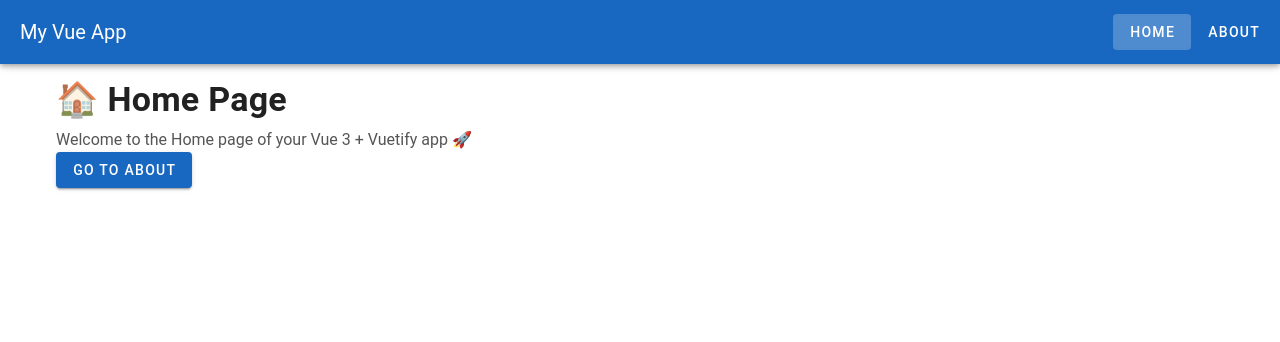
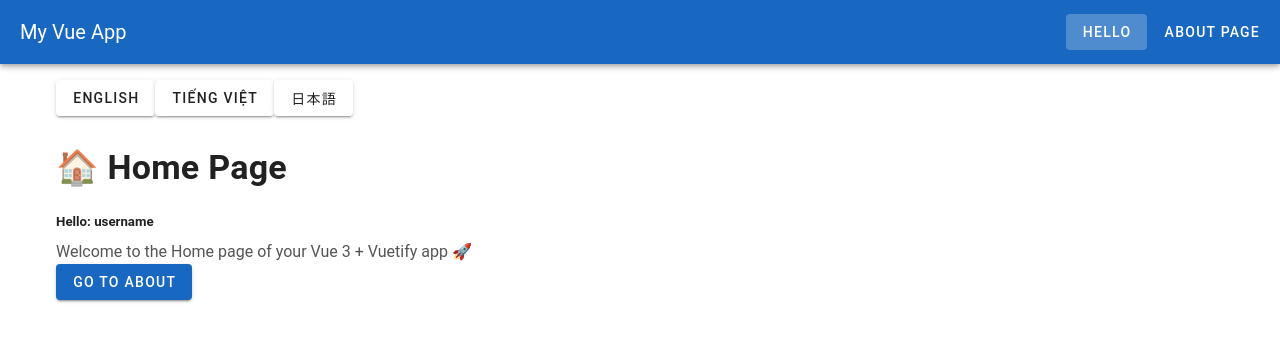
Before and after one commit to ngochv/vuejs, a Vue app: page / in a window 1280 px wide. Shown: the top 342 px of the page. Built offline with nearby package versions, Linux system fonts and the light colour scheme.

Commit message:
feat: add i18

```diff
--- a/package.json
+++ b/package.json
@@ -16,6 +16,7 @@
     "dotenv": "^17.2.2",
     "pinia": "^3.0.3",
     "vue": "^3.5.18",
+    "vue-i18n": "^11.1.12",
     "vue-router": "^4.5.1",
     "vuetify": "^3.9.7"
   },
--- a/src/App.vue
+++ b/src/App.vue
@@ -3,12 +3,30 @@
     <v-app-bar app color="primary" dark>
       <v-toolbar-title>My Vue App</v-toolbar-title>
       <v-spacer />
-      <v-btn to="/" text> Home </v-btn>
-      <v-btn to="/about" text> About </v-btn>
+      <v-btn to="/" text> {{ $t('hello') }} </v-btn>
+      <v-btn to="/about" text> {{ $t('about') }} </v-btn>
     </v-app-bar>
 
     <v-main>
+      <v-container>
+        <v-btn @click="setLang('en')">English</v-btn>
+        <v-btn @click="setLang('vi')">Tiếng Việt</v-btn>
+        <v-btn @click="setLang('jp')">日本語</v-btn>
+      </v-container>
       <router-view />
     </v-main>
   </v-app>
 </template>
+
+<script setup lang="ts">
+import { useI18n } from 'vue-i18n'
+import { useLangStore } from '@/stores/lang'
+
+const { locale } = useI18n()
+const langStore = useLangStore()
+
+function setLang(lang: string) {
+  langStore.setLocale(lang)
+  locale.value = lang
+}
+</script>
--- /dev/null
+++ b/src/locales/en.json
@@ -0,0 +1,5 @@
+{
+  "hello": "Hello",
+  "about": "About Page",
+  "helloName": "Hello: {name}"
+}
--- /dev/null
+++ b/src/locales/index.ts
@@ -0,0 +1,20 @@
+import { createI18n } from 'vue-i18n'
+import en from './en.json'
+import vi from './vi.json'
+import jp from './jp.json'
+
+const savedLocale = localStorage.getItem('locale') || 'en'
+
+const i18n = createI18n({
+  legacy: false,
+  globalInjection: true,
+  locale: savedLocale,
+  fallbackLocale: 'en',
+  messages: {
+    en,
+    vi,
+    jp,
+  },
+})
+
+export default i18n
--- /dev/null
+++ b/src/locales/jp.json
@@ -0,0 +1,5 @@
+{
+  "hello": "こんにちは",
+  "about": "概要ページ",
+  "helloName": "こんにちは: {name}"
+}
--- /dev/null
+++ b/src/locales/vi.json
@@ -0,0 +1,5 @@
+{
+  "hello": "Xin chào",
+  "about": "Trang Giới thiệu",
+  "helloName": "Xin chào: {name}"
+}
--- a/src/main.ts
+++ b/src/main.ts
@@ -8,6 +8,7 @@ import 'vuetify/styles'
 import { createVuetify } from 'vuetify'
 import * as components from 'vuetify/components'
 import * as directives from 'vuetify/directives'
+import i18n from './locales'
 
 const vuetify = createVuetify({
   components,
@@ -18,5 +19,6 @@ const app = createApp(App)
 app.use(createPinia())
 app.use(router)
 app.use(vuetify)
+app.use(i18n)
 
 app.mount('#app')
--- /dev/null
+++ b/src/stores/lang.ts
@@ -0,0 +1,13 @@
+import { defineStore } from 'pinia'
+import { ref } from 'vue'
+
+export const useLangStore = defineStore('lang', () => {
+  const locale = ref(localStorage.getItem('locale') || 'en')
+
+  function setLocale(lang: string) {
+    locale.value = lang
+    localStorage.setItem('locale', lang)
+  }
+
+  return { locale, setLocale }
+})
--- a/src/views/AboutView.vue
+++ b/src/views/AboutView.vue
@@ -6,14 +6,25 @@
         <p>This is the About page. You can add project info or team details here.</p>
 
         <v-btn color="secondary" @click="goHome"> Back to Home </v-btn>
+
         <h2 class="text-h5 mt-6">Posts:</h2>
-        <v-list>
+
+        <!-- Loading indicator -->
+        <div v-if="loading" class="d-flex justify-center my-4">
+          <v-progress-circular indeterminate color="primary" />
+        </div>
+
+        <!-- Posts list -->
+        <v-list v-else>
           <v-list-item v-for="post in posts" :key="post.id">
             <v-list-item-title>{{ post.title }}</v-list-item-title>
           </v-list-item>
         </v-list>
 
-        <v-btn color="primary" class="mt-4" @click="fetchPosts"> Load Posts </v-btn>
+        <!-- Button with spinner -->
+        <v-btn color="primary" class="mt-4" :loading="loading" @click="fetchPosts">
+          Load Posts
+        </v-btn>
       </v-col>
     </v-row>
   </v-container>
@@ -27,17 +38,21 @@ import type { Post } from '@/types/post'
 
 const router = useRouter()
 const posts = ref<Post[]>([])
+const loading = ref(false)
 
 function goHome() {
   router.push({ name: 'home' })
 }
 
 async function fetchPosts() {
+  loading.value = true
   try {
     const data = await postApi.getAll()
     posts.value = data.slice(0, 5)
   } catch (err) {
     console.error('Error fetching posts:', err)
+  } finally {
+    loading.value = false
   }
 }
 </script>
--- a/src/views/HomeView.vue
+++ b/src/views/HomeView.vue
@@ -3,6 +3,8 @@
     <v-row>
       <v-col>
         <h1 class="text-h4 font-weight-bold">🏠 Home Page</h1>
+        <br />
+        <h5>{{ t('helloName', { name: 'username' }) }}</h5>
         <p>Welcome to the Home page of your Vue 3 + Vuetify app 🚀</p>
 
         <v-btn color="primary" @click="goAbout"> Go to About </v-btn>
@@ -13,7 +15,9 @@
 
 <script setup lang="ts">
 import { useRouter } from 'vue-router'
+import { useI18n } from 'vue-i18n'
 
+const { t } = useI18n()
 const router = useRouter()
 
 function goAbout() {
```
Also changed, not shown: 2 other files (tests, documents, lock files or other folders).
